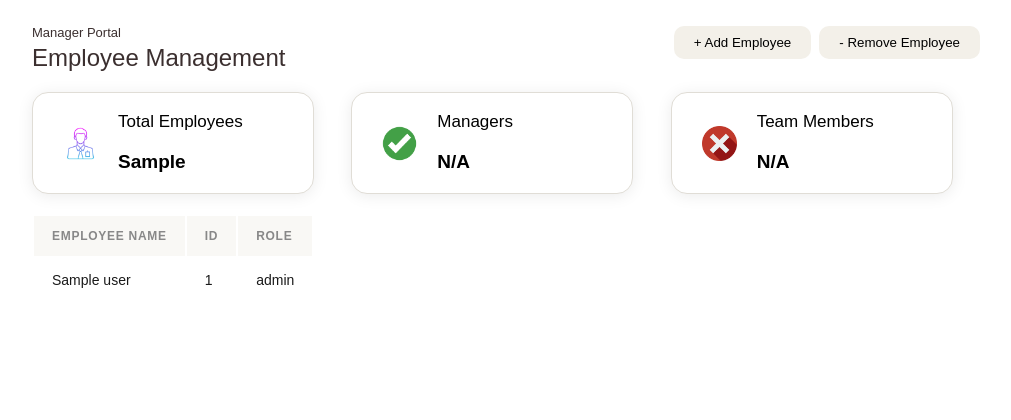
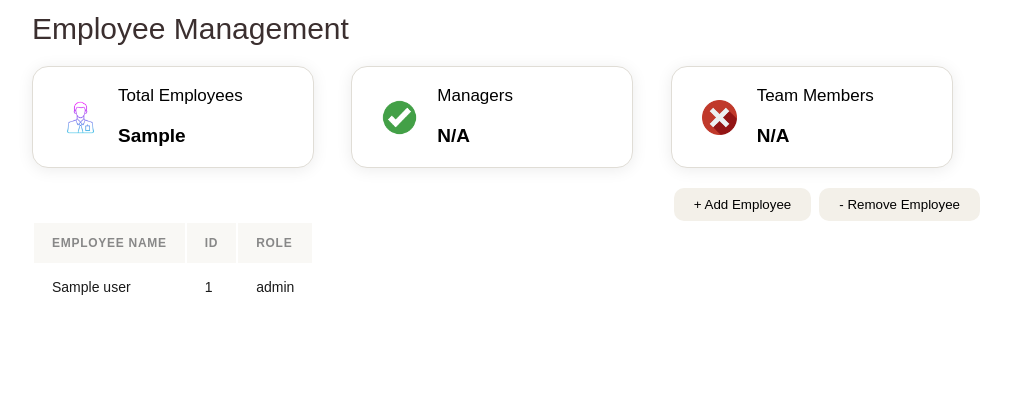
Before and after one commit to BedHeadNinja/SE-Project-416-GD, a Python web app: template IMS/IMS/templates/management/employee_info.html in a window 1280 px wide. Shown: the part 90-510 px from the top of the page, without its empty margins (134-1145 px from the left). Run offline with Jinja, Linux system fonts and the light colour scheme; the template is opened without the code that fills it: most values are stand-ins (such as "Sample title", 1, 10 or a date in 2020); form fields are guessed from the names that the template uses.

Commit message:
Enhance employee_info.html layout and functionality
Updated the employee management page layout and added buttons for adding and removing employees.

```diff
--- a/IMS/IMS/templates/management/employee_info.html
+++ b/IMS/IMS/templates/management/employee_info.html
@@ -4,12 +4,7 @@
 <div class="body-css">
     <div class="body-header">
         <div class="employee">
-            <p style="font-size:13px;margin-bottom:4px;color: #3b2f2f;">Manager Portal</p>
-            <h1 class="page-title" style="font-size:24px;font-weight:500;color: #3b2f2f;">Employee Management</h1>
-        </div>
-        <div class="buttonArea">
-            <button class="addButton" onclick="openaddElement(); ('add-employee','add-employee-button');" id="add-employee-button">+ Add Employee</button>
-            <button class="addButton" onclick="openRemoveElement(); ('remove-employee','remove-employee-button');" id="remove-employee-button">- Remove Employee</button>
+            <h1 class="page-title" style="font-size:30px;font-weight:500;color: #3b2f2f;">Employee Management</h1>
         </div>
     </div>
     <div class="grid-middle">
@@ -41,6 +36,10 @@
             </div>
         </div>
     </div>
+     <div class="buttonArea">
+            <button class="addButton" onclick="openaddElement(); ('add-employee','add-employee-button');" id="add-employee-button">+ Add Employee</button>
+            <button class="addButton" onclick="openRemoveElement(); ('remove-employee','remove-employee-button');" id="remove-employee-button">- Remove Employee</button>
+        </div>
     <div class="tableCSS">
         <table>
             <thead>
```
